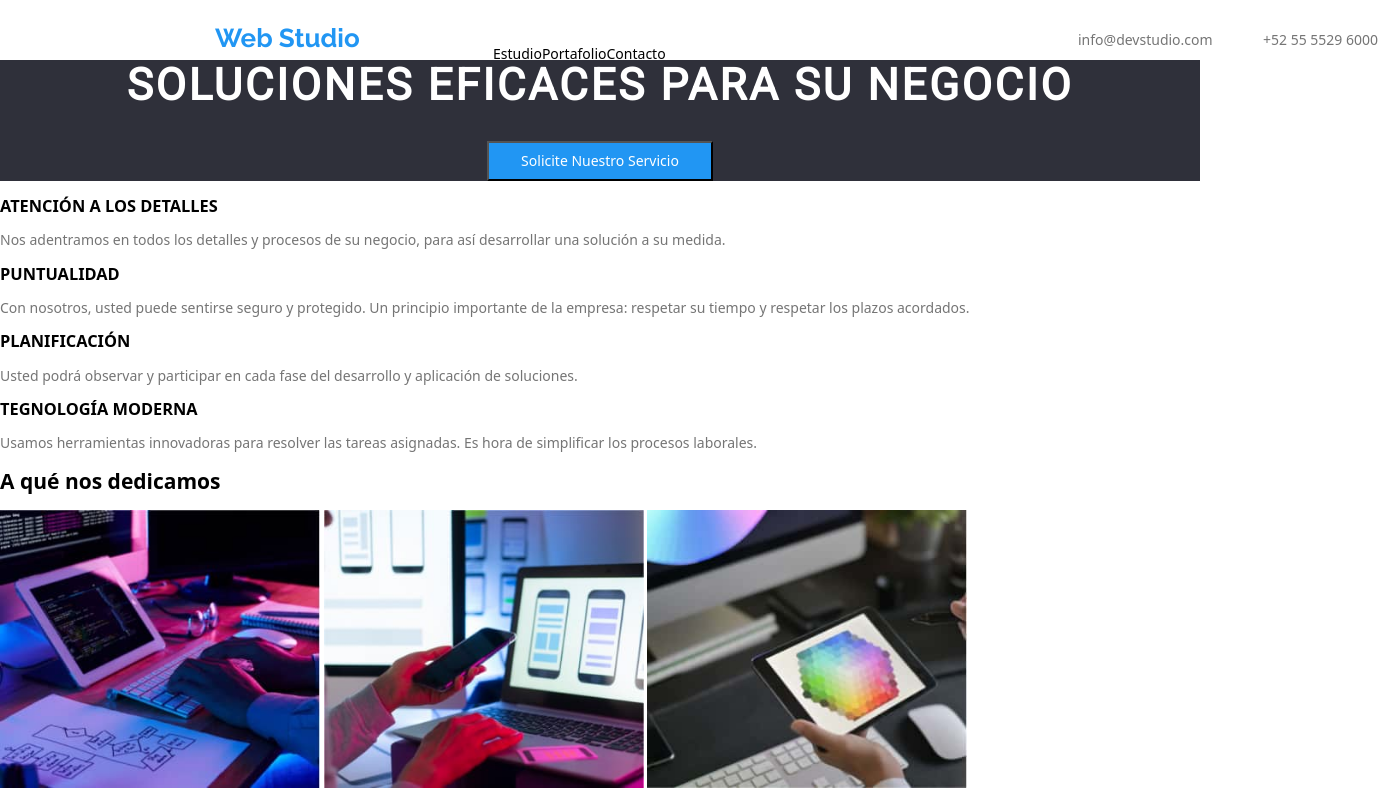
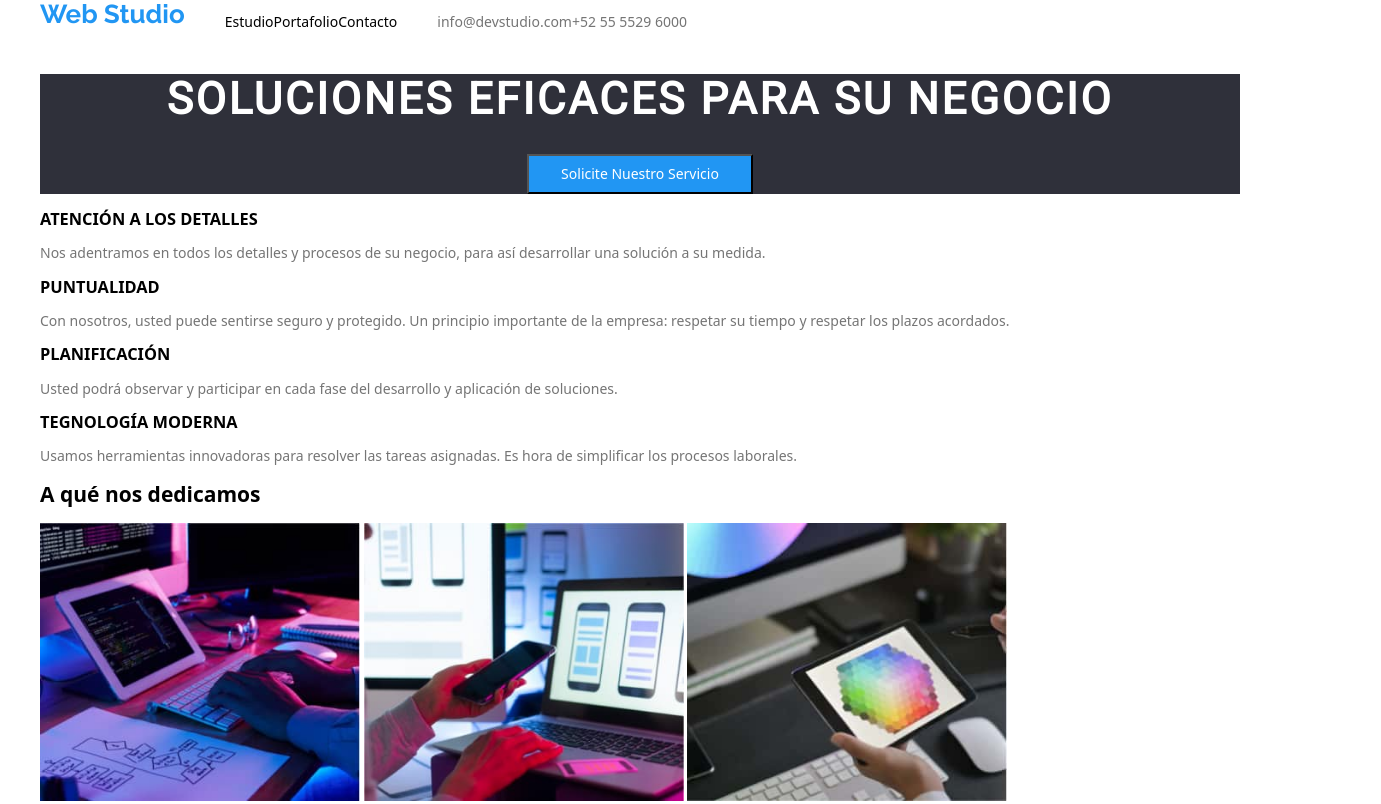
Before and after one commit to Stevenb19/goit-markup-hw-03, a plain HTML site: page index.html in a window 1280 px wide. Shown: the top 804 px of the page, 1381 px wide, since content can reach past the window. Drawn offline with Linux system fonts and the light colour scheme.

Commit message:
reajuste

```diff
--- a/Css/styles.css
+++ b/Css/styles.css
@@ -15,7 +15,6 @@ body {
     font-size: 14px;
     color: var(--primary-text-color);
     background-color: var(--primary-background-color);
-    width: 1200px;
 }
 
 .container {
@@ -27,16 +26,10 @@ body {
 .header-navegation {
     display: inline-flex;
     position: static;
-    width: 1200px;
 }
 
 .header-menu-list {
     display: inline-flex;
-    position: absolute;
-    width: 281px;
-    height: 16px;
-    left: 453px;
-    top: 32px;
 }
 
 .header-contact-list {
@@ -47,11 +40,6 @@ body {
 .info-header-email {
     text-decoration: none;
     color: var(--secondary-text-color);
-    position: absolute;
-    width: 135px;
-    height: 16px;
-    left: 1078px;
-    top: 32px;
 }
 
 .info-header-email:hover {
@@ -61,15 +49,11 @@ body {
 .info-header-phone {
     text-decoration: none;
     color: var(--secondary-text-color);
-    position: absolute;
-    width: 118px;
-    height: 16px;
-    left: 1263px;
-    top: 32px;
 }
 
 .info-header-phone:hover {
     color: var(--accent-color);
+
 }
 
 .principal-aside {
@@ -187,11 +171,6 @@ footer {
     font-size: 26px;
     box-shadow: none;
     text-decoration: none;
-    height: 31px;
-    width: 145px;
-    position: relative;
-    left: 215px;
-    top: 24px;
     border-radius: 0%;
 }
 
```
